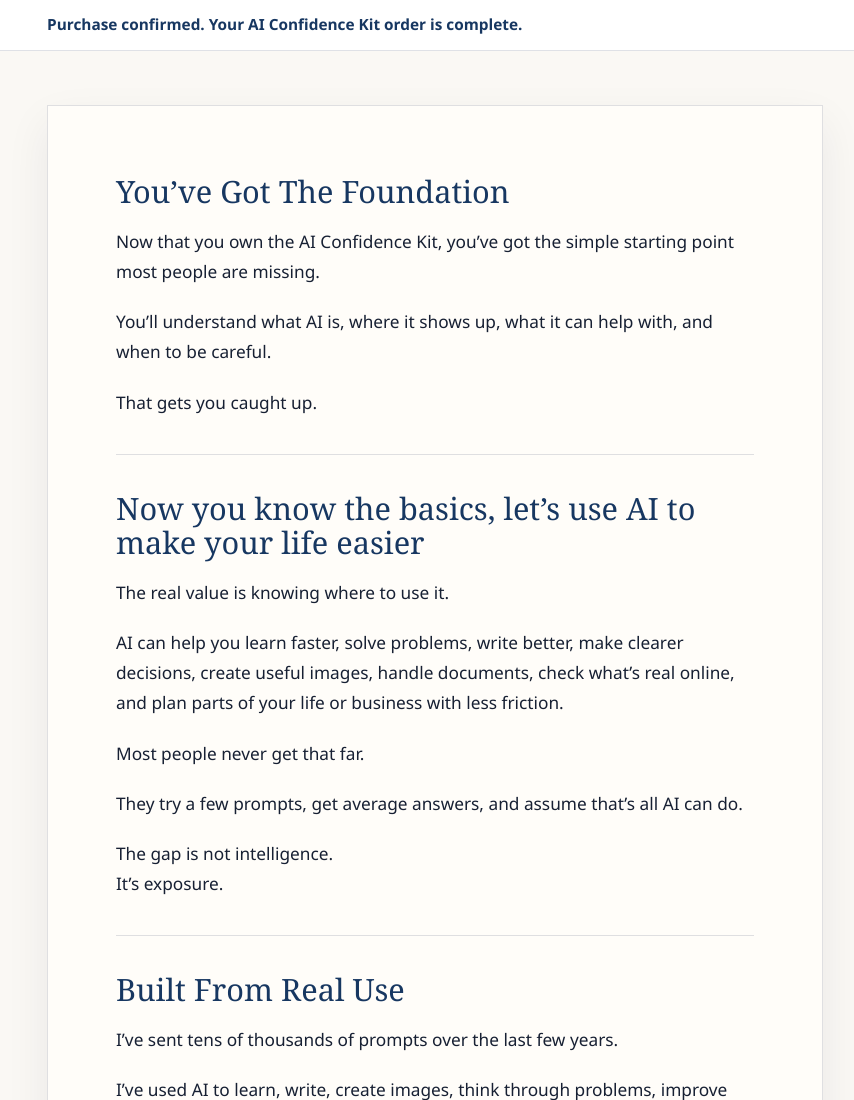
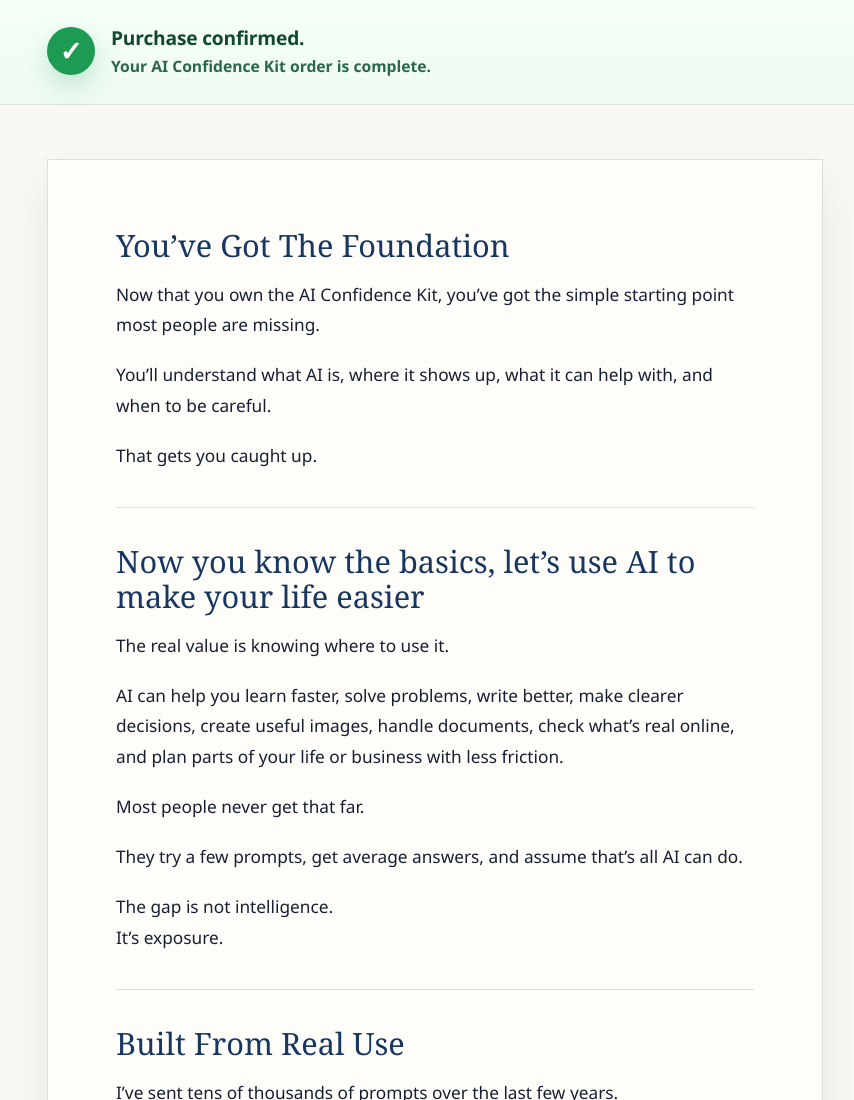
Before and after one commit to freddiegibz/aicalmguide2, a plain HTML site: page oto.html in a window 1280 px wide. Shown: the top 1100 px of the page, without its empty margins (205-1059 px from the left). Drawn offline with Linux system fonts and the light colour scheme.

Commit message:
thank-you.html

```diff
--- a/oto.html
+++ b/oto.html
@@ -50,18 +50,54 @@
       }
 
       .confirmation {
-        border-bottom: 1px solid var(--line);
-        background: #fff;
+        border-bottom: 1px solid rgba(27, 108, 63, 0.16);
+        background: linear-gradient(180deg, #f6fff8 0%, #eefaf2 100%);
       }
 
       .confirmation-inner {
         width: min(100%, 820px);
         margin: 0 auto;
-        padding: 14px 22px;
-        color: var(--navy);
-        font-size: 0.96rem;
+        padding: 24px 22px 26px;
+        display: flex;
+        align-items: center;
+        gap: 16px;
+        color: #12492e;
+        font-size: 1.14rem;
         font-weight: 800;
         line-height: 1.45;
+      }
+
+      .confirmation-icon {
+        flex: 0 0 auto;
+        width: 48px;
+        height: 48px;
+        border-radius: 999px;
+        display: inline-flex;
+        align-items: center;
+        justify-content: center;
+        background: #1d9b53;
+        color: #fff;
+        font-size: 1.7rem;
+        font-weight: 900;
+        box-shadow: 0 10px 24px rgba(29, 155, 83, 0.22);
+      }
+
+      .confirmation-copy {
+        display: flex;
+        flex-direction: column;
+        gap: 3px;
+      }
+
+      .confirmation-title {
+        font-size: 1.2rem;
+        font-weight: 900;
+        letter-spacing: -0.01em;
+      }
+
+      .confirmation-subtitle {
+        font-size: 0.98rem;
+        font-weight: 700;
+        color: #2b6748;
       }
 
       main {
@@ -220,6 +256,17 @@
           padding: 38px 22px 48px;
         }
 
+        .confirmation-inner {
+          align-items: flex-start;
+          padding: 20px 18px 22px;
+        }
+
+        .confirmation-icon {
+          width: 42px;
+          height: 42px;
+          font-size: 1.45rem;
+        }
+
         .benefits-list {
           grid-template-columns: 1fr;
         }
@@ -229,7 +276,11 @@
   <body>
     <div class="confirmation">
       <div class="confirmation-inner">
-        Purchase confirmed. Your AI Confidence Kit order is complete.
+        <div class="confirmation-icon" aria-hidden="true">✓</div>
+        <div class="confirmation-copy">
+          <div class="confirmation-title">Purchase confirmed.</div>
+          <div class="confirmation-subtitle">Your AI Confidence Kit order is complete.</div>
+        </div>
       </div>
     </div>
     <main>
```
Also changed, not shown: thank-you.html (+0 -1 lines).
